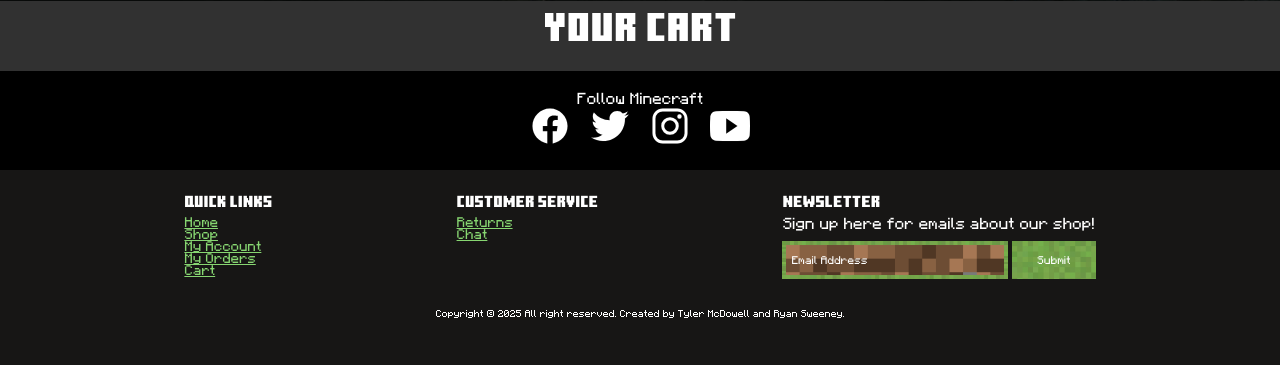
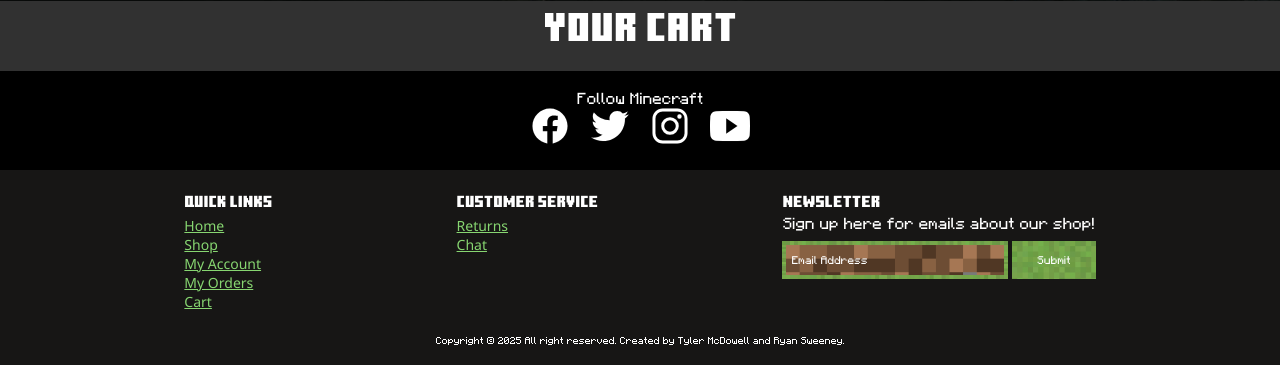
Before and after one commit to Pious726/CSET180Final, a Flask app: page /cart.html in a window 1280 px wide. Shown: the part 1042-1407 px from the top of the page. Before the commit the page ends 1360 px from the top, so only its background shows below. Run offline with Flask 3, Linux system fonts and the light colour scheme.

Commit message:
fixed footer links

```diff
--- a/static/styles/styles.css
+++ b/static/styles/styles.css
@@ -427,6 +427,7 @@
     color: var(--accentGreen)
 }
 .footer-links {
+
     padding: 20px 0;
 }
 input.news-email {
@@ -466,6 +467,9 @@
     margin-bottom: 5px;
     list-style-type: none;
 }
+.f-navlist li {
+    font-family: 'Noto Sans', sans-serif;
+}
 .f-navlist a:hover {
     color: #5f9e4e;
 }
```
